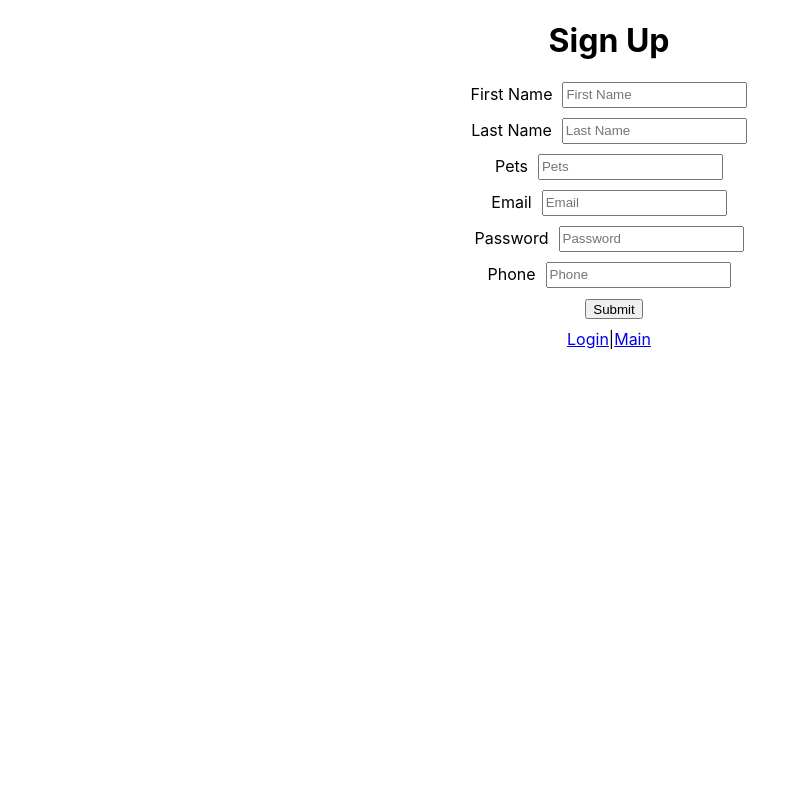
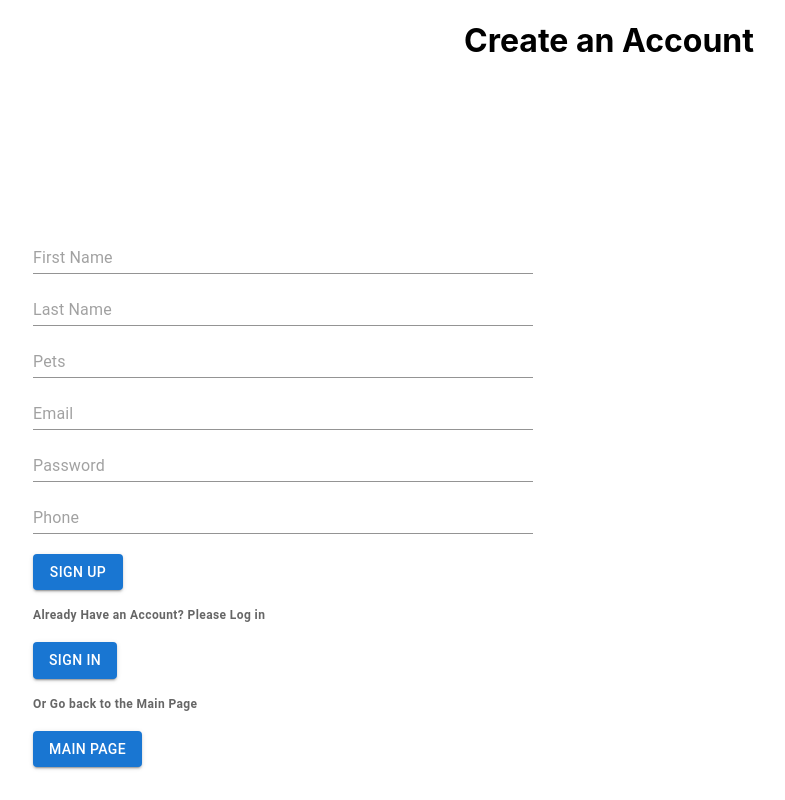
Before and after one commit to YuliaG1989/booking_front, a React (Create React App) app in the folder booking/: page /signup in a window 1280 px wide. Shown: the whole page, without its empty margins (31-816 px from the left). Built offline with nearby package versions, Linux system fonts and the light colour scheme.

Commit message:
material ui

```diff
--- a/booking/src/App.css
+++ b/booking/src/App.css
@@ -47,9 +47,9 @@ text-align: center;
   border-bottom: 5px solid pink;
 }
 
-.form{
+/* .form{
   text-align: center;
-}
+} */
 
 input{
   margin-bottom: 10px;
--- a/booking/src/App.js
+++ b/booking/src/App.js
@@ -5,6 +5,9 @@ import {BrowserRouter, Routes, Route, Navigate, Link} from 'react-router-dom'
 import Home from './components/Home'
 import SignUp from './components/SignUp'
 import Login from './components/Login'
+import Button from '@mui/material/Button'
+
+
 
 function App() {
   const [clients, setClients] = useState([])
@@ -106,9 +109,15 @@ const deleteProfile = (event) => {
 
     <h1>The Great Catsby</h1>
 
-        <Link to="/login" >Login</Link> |{" "}
-        <Link to="/signup" >Sign Up</Link>|{" "}
-        {isAuthenticated ? <Link to="/home">Home</Link> : ""}
+        <Link to="/login" >
+        <Button variant="contained">Sign in</Button>
+          </Link> |{" "}
+        <Link  to="/signup" >
+        <Button variant="contained">Sign Up</Button>
+        </Link> |{" "}
+        {isAuthenticated ? <Link  to="/home">
+        <Button variant="contained">Home</Button>
+        </Link> : ""}
 
 
 
--- a/booking/src/components/Home.js
+++ b/booking/src/components/Home.js
@@ -1,6 +1,10 @@
 import {React, useState, useEffect} from 'react'
 import { Link, Navigate } from "react-router-dom";
-
+import Button from '@mui/material/Button'
+import FormControl from '@mui/material/FormControl'
+import Input from '@mui/material/Input'
+import Container from '@mui/material/Container'
+import FormHelperText from '@mui/material/FormHelperText'
 
 
 
@@ -38,12 +42,15 @@ const [isAuthenticated, setIsAuthenticated] = useState(true)
 
     return(
         <>
-        <h1>Home</h1>
-        <h1>Welcome, {currentClient}  </h1>
-       <button onClick={Logout}> LogOut</button>
+
+        <h1>Welcome, {currentClient} !</h1>
+        <Container>
+       <Button   variant="contained" onClick={Logout}> LogOut</Button>
        {!isAuthenticated ? <Navigate to="/"/>: null}
-        <Link to="/">Main</Link>
-
+       <Link to="/">
+      <Button variant="contained"> Main Page </Button>
+      </Link>
+      </Container>
         </>
     )
 }
--- a/booking/src/components/Login.js
+++ b/booking/src/components/Login.js
@@ -1,6 +1,11 @@
 import {React, useState,  useEffect} from 'react'
 import { Link, Navigate } from "react-router-dom";
 import { toast } from "react-toastify";
+import Button from '@mui/material/Button'
+import FormControl from '@mui/material/FormControl'
+import Input from '@mui/material/Input'
+import Container from '@mui/material/Container'
+import FormHelperText from '@mui/material/FormHelperText'
 
 const Login = ()=>{
     const [currentClient, setCurrentClient] = useState({
@@ -53,16 +58,30 @@ const Login = ()=>{
     return(
         <>
         <h1>Login</h1>
+        <Container className='form'>
+
         { !isAuthenticated ?
+
         <form onSubmit ={onSubmitForm} >
-            <label>Email</label>
-            <input type="text" name = 'email' placeholder="Email" onChange={e=>onChange(e)}></input><br/>
-            <label>Password</label>
-            <input type="password" name = 'password' placeholder="Password" onChange={e=>onChange(e)}></input><br/>
-            <input type="submit" value = "Login"></input>
+            <FormControl sx={{marginTop: 20}}>
+            <Input sx={{width:400}} type="text" name = 'email' placeholder="Email" onChange={e=>onChange(e)}/><br/>
+
+            <Input sx={{width:400}} type="password" name = 'password' placeholder="Password" onChange={e=>onChange(e)}/><br/>
+            <Button sx={{width:90}} variant="contained" type="submit" value = "Login">Sign In</Button>
+            </FormControl>
         </form>
         : <Navigate to="/home"/>}
-        <Link to="/signup">Sign Up</Link>|{" "}
+        <FormHelperText ><h4>Don't Have an Account? Create One</h4>
+        <Link to="/signup">
+        <Button variant="contained"> Sign Up </Button>
+        </Link>
+        </FormHelperText>
+        <FormHelperText ><h4>Or Go back to the Main Page</h4>
+        <Link to="/">
+        <Button variant="contained"> Main Page </Button>
+        </Link>
+        </FormHelperText>
+        </Container>
         </>
     )
 }
--- a/booking/src/components/SignUp.js
+++ b/booking/src/components/SignUp.js
@@ -1,7 +1,11 @@
 import {React, useState,  useEffect}   from 'react'
 import {Navigate, Link} from 'react-router-dom'
 import { toast } from "react-toastify";
-
+import Button from '@mui/material/Button'
+import FormControl from '@mui/material/FormControl'
+import Input from '@mui/material/Input'
+import Container from '@mui/material/Container'
+import FormHelperText from '@mui/material/FormHelperText'
 const SignUp= ()=>{
 
     const [newClient, setNewClient] = useState({
@@ -56,28 +60,44 @@ const createProfile = async (e)=>{
 
     return(
         <>
-        <h1>Sign Up</h1>
-        <div className='form'>
+        <h1>Create an Account</h1>
+
+
+
+
+        <Container className='form'>
         { !isAuthenticated ?
-     <form onSubmit = {createProfile}>
-      <label>First Name</label>
-      <input type='text' name= 'firstname' placeholder='First Name' onChange= {e=> handleChange(e)}/><br/>
-      <label>Last Name</label>
-      <input type='text' name= 'lastname' placeholder='Last Name' onChange= {e=> handleChange(e)}/><br/>
-      <label>Pets</label>
-      <input type='text' name= 'pets' placeholder='Pets' onChange= {e=> handleChange(e)}/><br/>
-      <label>Email</label>
-      <input type='text' name= 'email' placeholder='Email' onChange= {e=> handleChange(e)}/><br/>
-      <label>Password</label>
-      <input type='password' name= 'password' placeholder='Password' onChange= {e=> handleChange(e)}/><br/>
-      <label>Phone</label>
-      <input type='number' name= 'phone' placeholder='Phone' onChange= {e=> handleChange(e)}/><br/>
-      <input type= 'submit' value='Submit'/>
-    </form>  : <Navigate to="/login"/>}
+        <form onSubmit = {createProfile}>
+        <FormControl sx={{marginTop: 20}}>
 
-    <Link to="/login">Login</Link>|{""}
-    <Link to="/">Main</Link>
-</div>
+      {/* <InputLabel>First Name</InputLabel> */}
+      <Input sx={{width:500}} type='text' name= 'firstname' placeholder='First Name' onChange= {e=> handleChange(e)}/><br/>
+      {/* <InputLabel>Last Name</InputLabel> */}
+      <Input  type='text' name= 'lastname' placeholder='Last Name' onChange= {e=> handleChange(e)}/><br/>
+      {/* <InputLabel>Pets</InputLabel> */}
+      <Input  type='text' name= 'pets' placeholder='Pets' onChange= {e=> handleChange(e)}/><br/>
+      {/* <InputLabel>Email</InputLabel> */}
+      <Input  type='text' name= 'email' placeholder='Email' onChange= {e=> handleChange(e)}/><br/>
+      {/* <InputLabel>Password</InputLabel> */}
+      <Input  type='password' name= 'password' placeholder='Password' onChange= {e=> handleChange(e)}/><br/>
+      {/* <InputLabel>Phone</InputLabel> */}
+      <Input  type='number' name= 'phone' placeholder='Phone' onChange= {e=> handleChange(e)}/><br/>
+      <Button sx={{width:90}} variant="contained" type="submit" value = "Sign Up">Sign Up</Button>
+
+    </FormControl>
+    </form>
+    : <Navigate to="/login"/>}
+       <FormHelperText ><h4>Already Have an Account? Please Log in</h4>
+    <Link to="/login">
+    <Button variant="contained">Sign In</Button>
+    </Link>
+    </FormHelperText>
+    <FormHelperText ><h4>Or Go back to the Main Page</h4>
+    <Link to="/">
+    <Button variant="contained"> Main Page </Button>
+    </Link>
+    </FormHelperText>
+</Container>
         </>
     )
 }
--- a/booking/src/index.js
+++ b/booking/src/index.js
@@ -8,6 +8,8 @@ import Home from './components/Home'
 import SignUp from './components/SignUp'
 import Login from './components/Login'
 import { useState } from 'react';
+
+
 
 const root = ReactDOM.createRoot(document.getElementById('root'));
 
```
